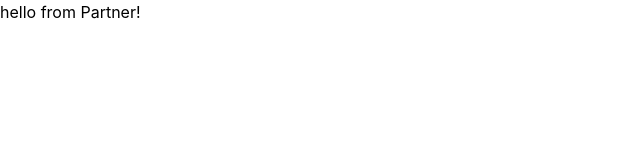
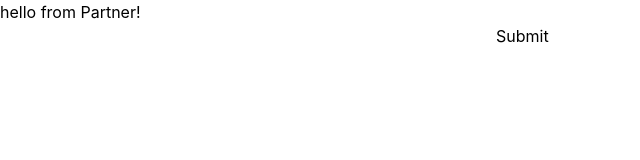
Before and after one commit to sweetmangoes/landing-page, a Next.js app in the folder metrofit-landing/: page /partner in a window 1280 px wide. Shown: the top 160 px of the page, without its empty margins (0-640 px from the left). Built offline with nearby package versions, Linux system fonts and the light colour scheme; a web font is replaced by a local one.

Commit message:
started styling for form

```diff
--- a/metrofit-landing/components/Form.js
+++ b/metrofit-landing/components/Form.js
@@ -34,7 +34,7 @@ export default function Form() {
   }
 
   return (
-    <form onSubmit={handleSubmit}>
+    <form onSubmit={handleSubmit} className='h-auto w-auto'>
       <label htmlFor="first" className='sr-only'>First name:</label>
       <input value={first} onChange={e => setFirst(e.target.value)} type="text" name="first" id="first" />
       <label htmlFor="last" className='sr-only'>Last name:</label>
--- a/metrofit-landing/pages/partner/index.js
+++ b/metrofit-landing/pages/partner/index.js
@@ -1,7 +1,13 @@
+import Form from "../../components/Form"
+
+
 export default function Partner (){
   return(
     <>
     hello from Partner!
+    <div>
+      <Form />
+    </div>
     </>
   )
 }
```
